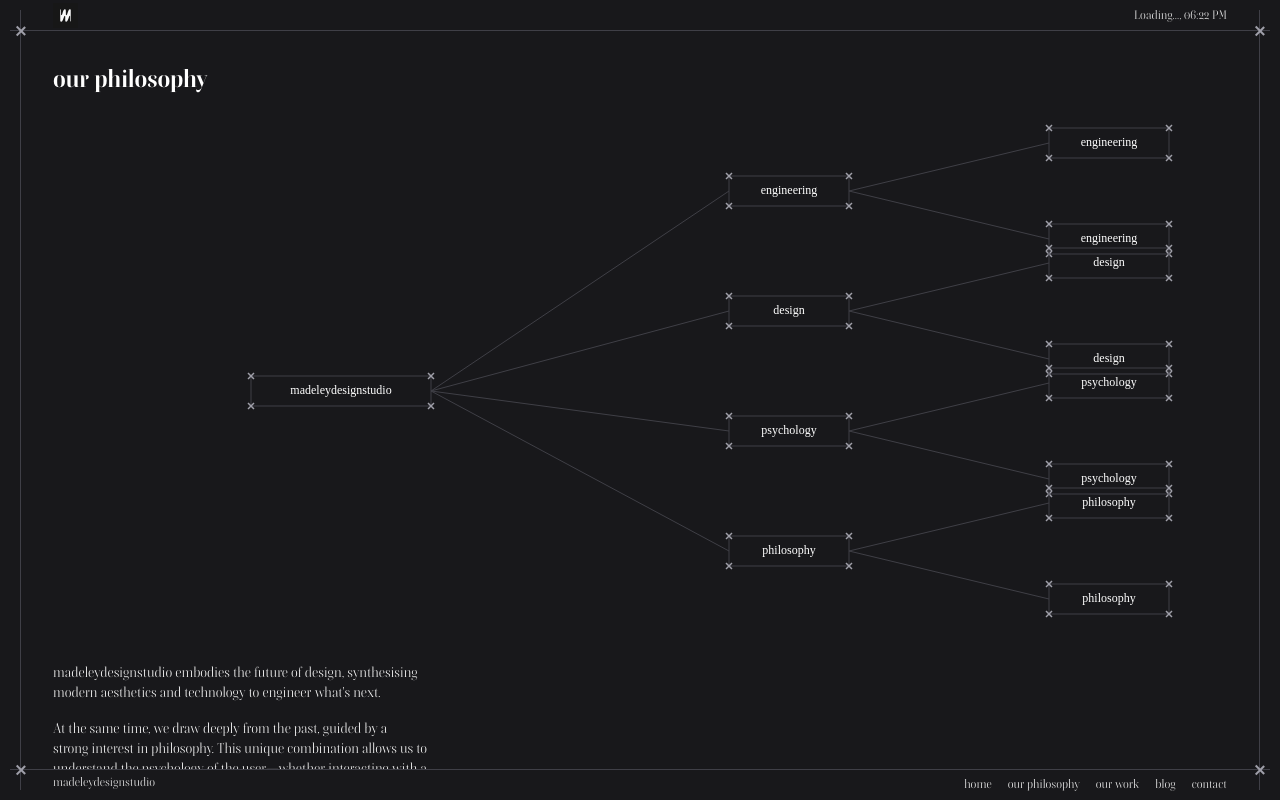
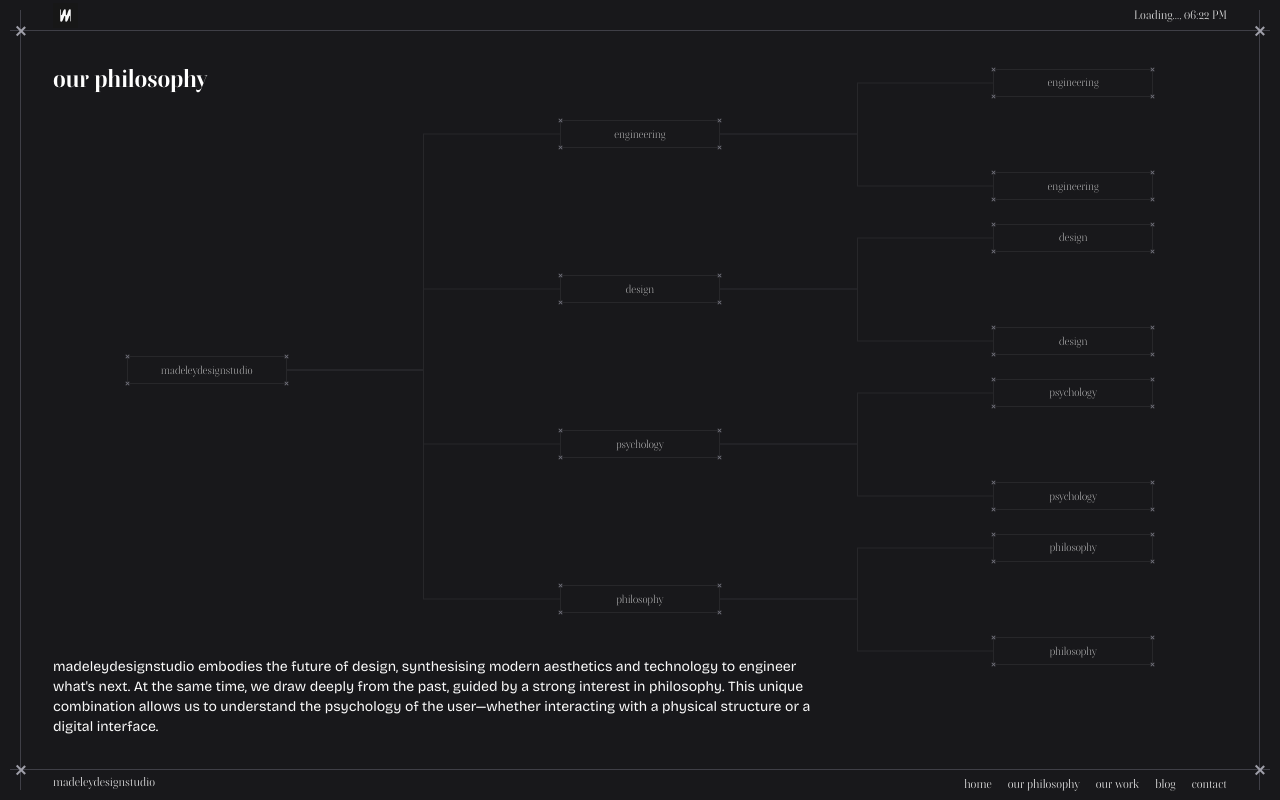
Before and after one commit to madeleydesignstudio/madeleydesignstudio, a Next.js app: page /our-philosophy in a window 1280 px wide. Built offline with nearby package versions, Linux system fonts and the light colour scheme; no server answers.

Commit message:
added bg

```diff
--- a/src/app/globals.css
+++ b/src/app/globals.css
@@ -1,4 +1,10 @@
 @import "tailwindcss";
+
+@theme inline {
+  --font-sans: var(--font-inter);
+  --font-boska: var(--font-boska);
+  --font-bricolage: var(--font-bricolage);
+}
 
 @layer base {
   html {
@@ -7,12 +13,5 @@
 
   body {
     @apply bg-zinc-900;
-    font-family: var(--font-boska);
   }
 }
-
-@layer utilities {
-  .will-change-transform {
-    will-change: transform;
-  }
-}
--- a/src/app/our-philosophy/page.tsx
+++ b/src/app/our-philosophy/page.tsx
@@ -1,9 +1,8 @@
 "use client";
 
-import { useEffect, useRef, useState } from "react";
+import { useEffect, useState } from "react";
 
 export default function OurPhilosophy() {
-  const canvasRef = useRef<HTMLCanvasElement>(null);
   const [windowSize, setWindowSize] = useState({
     width: typeof window !== "undefined" ? window.innerWidth : 1200,
     height: typeof window !== "undefined" ? window.innerHeight : 800,
@@ -21,248 +20,193 @@ export default function OurPhilosophy() {
     return () => window.removeEventListener("resize", handleResize);
   }, []);
 
-  useEffect(() => {
-    if (!canvasRef.current) return;
+  // Define node component with corner crosses
+  const Node = ({
+    text,
+    style,
+  }: {
+    text: string;
+    style: React.CSSProperties;
+  }) => (
+    <div className="absolute" style={style}>
+      <div className="relative border border-zinc-800 flex items-center justify-center w-full h-full">
+        <span className="text-[11px] text-white font-boska font-light">
+          {text}
+        </span>
 
-    const canvas = canvasRef.current;
-    const ctx = canvas.getContext("2d");
-    if (!ctx) return;
-
-    // Get the device pixel ratio
-    const dpr = window.devicePixelRatio || 1;
-
-    // Set the actual size in memory (scaled for DPI)
-    const displayWidth = windowSize.width;
-    const displayHeight = windowSize.height;
-    canvas.width = displayWidth * dpr;
-    canvas.height = displayHeight * dpr;
-
-    // Scale all drawing operations by the dpr
-    ctx.scale(dpr, dpr);
-
-    // Set CSS size
-    canvas.style.width = `${displayWidth}px`;
-    canvas.style.height = `${displayHeight}px`;
-
-    // Clear canvas
-    ctx.fillStyle = "#18181B";
-    ctx.fillRect(0, 0, displayWidth, displayHeight);
-
-    // Define nodes
-    const nodes = [
-      {
-        id: "studio",
-        text: "madeleydesignstudio",
-        x: displayWidth * 0.25,
-        y: displayHeight * 0.45,
-        width: 180,
-        height: 30,
-      },
-      {
-        id: "engineering",
-        text: "engineering",
-        x: displayWidth * 0.6,
-        y: displayHeight * 0.2,
-        width: 120,
-        height: 30,
-      },
-      {
-        id: "design",
-        text: "design",
-        x: displayWidth * 0.6,
-        y: displayHeight * 0.35,
-        width: 120,
-        height: 30,
-      },
-      {
-        id: "psychology",
-        text: "psychology",
-        x: displayWidth * 0.6,
-        y: displayHeight * 0.5,
-        width: 120,
-        height: 30,
-      },
-      {
-        id: "philosophy",
-        text: "philosophy",
-        x: displayWidth * 0.6,
-        y: displayHeight * 0.65,
-        width: 120,
-        height: 30,
-      },
-    ];
-
-    // Create 2 sub-nodes for each category
-    const subNodeCategories = [
-      "engineering",
-      "design",
-      "psychology",
-      "philosophy",
-    ];
-
-    // Define the node type
-    type Node = {
-      id: string;
-      text: string;
-      x: number;
-      y: number;
-      width: number;
-      height: number;
-    };
-
-    // Create a record of category to node array
-    const subNodesMap: Record<string, Node[]> = {};
-
-    subNodeCategories.forEach((category, categoryIndex) => {
-      const parentNode = nodes[categoryIndex + 1]; // +1 because first node is studio
-      const subNodes: Node[] = [];
-
-      for (let i = 0; i < 2; i++) {
-        subNodes.push({
-          id: `${category}-${i}`,
-          text: category,
-          x: displayWidth * 0.85,
-          y: parentNode.y - displayHeight * 0.06 + i * displayHeight * 0.12,
-          width: 120,
-          height: 30,
-        });
-      }
-
-      subNodesMap[category] = subNodes;
-    });
-
-    // Draw connections
-    ctx.strokeStyle = "#3F3F47";
-    ctx.lineWidth = 1;
-
-    // Connect studio to main branches
-    nodes.slice(1).forEach((node) => {
-      drawConnection(ctx, nodes[0], node);
-    });
-
-    // Connect each category to its sub-nodes
-    subNodeCategories.forEach((category, index) => {
-      const parentNode = nodes[index + 1];
-      subNodesMap[category].forEach((subNode) => {
-        drawConnection(ctx, parentNode, subNode);
-      });
-    });
-
-    // Draw nodes
-    ctx.font = '12px "Boska", serif';
-    ctx.textAlign = "center";
-    ctx.textBaseline = "middle";
-
-    // Draw main nodes
-    nodes.forEach((node) => {
-      drawNode(ctx, node);
-    });
-
-    // Draw all sub-nodes
-    subNodeCategories.forEach((category) => {
-      subNodesMap[category].forEach((subNode) => {
-        drawNode(ctx, subNode);
-      });
-    });
-
-    // Removed title and description drawing code from the canvas
-  }, [windowSize]);
-
-  function drawNode(
-    ctx: CanvasRenderingContext2D,
-    node: { x: number; y: number; width: number; height: number; text: string }
-  ) {
-    ctx.strokeStyle = "#3f3f46";
-    ctx.lineWidth = 1;
-    ctx.strokeRect(
-      node.x - node.width / 2,
-      node.y - node.height / 2,
-      node.width,
-      node.height
-    );
-
-    const corners = [
-      { x: node.x - node.width / 2, y: node.y - node.height / 2 },
-      { x: node.x + node.width / 2, y: node.y - node.height / 2 },
-      { x: node.x - node.width / 2, y: node.y + node.height / 2 },
-      { x: node.x + node.width / 2, y: node.y + node.height / 2 },
-    ];
-
-    corners.forEach((corner) => {
-      ctx.save();
-      ctx.translate(corner.x, corner.y);
-
-      ctx.beginPath();
-      ctx.moveTo(-3, -3);
-      ctx.lineTo(3, 3);
-      ctx.strokeStyle = "#9F9FA9";
-      ctx.lineWidth = 1.5;
-      ctx.stroke();
-
-      ctx.beginPath();
-      ctx.moveTo(3, -3);
-      ctx.lineTo(-3, 3);
-      ctx.stroke();
-
-      ctx.restore();
-    });
-
-    ctx.fillStyle = "#ffffff";
-    ctx.font = '12px "Boska", serif';
-    ctx.textAlign = "center";
-    ctx.textBaseline = "middle";
-    ctx.fillText(node.text, node.x, node.y);
-  }
-
-  function drawConnection(
-    ctx: CanvasRenderingContext2D,
-    from: { x: number; y: number; width: number; height: number },
-    to: { x: number; y: number; width: number; height: number }
-  ) {
-    const startX = from.x + from.width / 2;
-    const startY = from.y;
-    const endX = to.x - to.width / 2;
-    const endY = to.y;
-
-    // Update connection line color to match web-border
-    ctx.strokeStyle = "#3f3f46"; // zinc-700 equivalent
-    ctx.lineWidth = 1;
-    ctx.beginPath();
-    ctx.moveTo(startX, startY);
-    ctx.lineTo(endX, endY);
-    ctx.stroke();
-
-    // Remove crosses at connection points - no additional elements needed here
-  }
-
-  const descriptionLines = [
-    "madeleydesignstudio embodies the future of design, synthesising",
-    "modern aesthetics and technology to engineer what's next.",
-    "",
-    "At the same time, we draw deeply from the past, guided by a",
-    "strong interest in philosophy. This unique combination allows us to",
-    "understand the psychology of the user—whether interacting with a",
-    "physical structure or a digital interface.",
-  ];
+        {/* Corner crosses */}
+        <div className="absolute -top-[2px] -left-[2px] w-[3px] h-[3px] flex items-center justify-center">
+          <div className="absolute w-[1px] h-[5px] rotate-45 bg-zinc-500"></div>
+          <div className="absolute w-[1px] h-[5px] -rotate-45 bg-zinc-500"></div>
+        </div>
+        <div className="absolute -top-[2px] -right-[2px] w-[3px] h-[3px] flex items-center justify-center">
+          <div className="absolute w-[1px] h-[5px] rotate-45 bg-zinc-500"></div>
+          <div className="absolute w-[1px] h-[5px] -rotate-45 bg-zinc-500"></div>
+        </div>
+        <div className="absolute -bottom-[2px] -left-[2px] w-[3px] h-[3px] flex items-center justify-center">
+          <div className="absolute w-[1px] h-[5px] rotate-45 bg-zinc-500"></div>
+          <div className="absolute w-[1px] h-[5px] -rotate-45 bg-zinc-500"></div>
+        </div>
+        <div className="absolute -bottom-[2px] -right-[2px] w-[3px] h-[3px] flex items-center justify-center">
+          <div className="absolute w-[1px] h-[5px] rotate-45 bg-zinc-500"></div>
+          <div className="absolute w-[1px] h-[5px] -rotate-45 bg-zinc-500"></div>
+        </div>
+      </div>
+    </div>
+  );
 
   return (
-    <div className="w-full h-full">
-      <div className="relative">
-        {/* Title as HTML */}
+    <div className="w-full h-full ">
+      <div className="relative w-full h-full overflow-hidden">
+        {/* Title */}
         <h1 className="absolute top-8 left-8 text-2xl font-bold text-white font-boska">
           our philosophy
         </h1>
 
-        {/* Canvas with diagram */}
-        <canvas ref={canvasRef} className="w-full h-full" />
+        {/* Studio Node */}
+        <Node
+          text="madeleydesignstudio"
+          style={{
+            left: "15%",
+            top: "46%",
+            transform: "translate(-50%, -50%)",
+            width: "160px",
+            height: "28px",
+          }}
+        />
 
-        {/* Description text as HTML */}
-        <div className="absolute bottom-8 left-8 text-white text-sm font-boska">
-          {descriptionLines.map((line, index) => (
-            <p key={index} className={line === "" ? "h-4" : ""}>
-              {line}
-            </p>
-          ))}
+        {/* Main Category Nodes */}
+        {[
+          { text: "engineering", top: "14%" },
+          { text: "design", top: "35%" },
+          { text: "psychology", top: "56%" },
+          { text: "philosophy", top: "77%" },
+        ].map((category, index) => (
+          <div key={`category-${index}`}>
+            {/* Category Node */}
+            <Node
+              text={category.text}
+              style={{
+                left: "50%",
+                top: category.top,
+                transform: "translate(-50%, -50%)",
+                width: "160px",
+                height: "28px",
+              }}
+            />
+
+            {/* Horizontal line from Studio */}
+            <div
+              className="absolute border-t border-zinc-800"
+              style={{
+                left: "calc(15% + 80px)",
+                top: "46%",
+                width: "calc((50% - 15% - 160px) / 2)",
+                height: "1px",
+                transform: "translateY(-50%)",
+              }}
+            ></div>
+
+            {/* Vertical line connecting to category */}
+            <div
+              className="absolute border-l border-zinc-800"
+              style={{
+                left: "calc(15% + 80px + ((50% - 15% - 160px) / 2))",
+                top: category.top < "46%" ? category.top : "46%",
+                height:
+                  category.top < "46%"
+                    ? `calc(46% - ${category.top})`
+                    : `calc(${category.top} - 46%)`,
+                width: "1px",
+              }}
+            ></div>
+
+            {/* Horizontal line to category node */}
+            <div
+              className="absolute border-t border-zinc-800"
+              style={{
+                left: "calc(15% + 80px + ((50% - 15% - 160px) / 2))",
+                top: category.top,
+                width: "calc((50% - 15% - 160px) / 2)",
+                height: "1px",
+                transform: "translateY(-50%)",
+              }}
+            ></div>
+
+            {/* Sub-nodes for each category */}
+            {[0, 1].map((subIndex) => (
+              <div key={`sub-${index}-${subIndex}`}>
+                {/* Sub-node */}
+                <Node
+                  text={category.text}
+                  style={{
+                    left: "85%",
+                    top: `calc(${index * 21}% + ${
+                      subIndex === 0 ? "7%" : "21%"
+                    })`,
+                    transform: "translate(-50%, -50%)",
+                    width: "160px",
+                    height: "28px",
+                  }}
+                />
+
+                {/* Horizontal line from Category */}
+                <div
+                  className="absolute border-t border-zinc-800"
+                  style={{
+                    left: "calc(50% + 80px)",
+                    top: category.top,
+                    width: "calc((85% - 50% - 160px) / 2)",
+                    height: "1px",
+                    transform: "translateY(-50%)",
+                  }}
+                ></div>
+
+                {/* Vertical line from category to subnode */}
+                <div
+                  className="absolute border-l border-zinc-800"
+                  style={{
+                    left: "calc(50% + 80px + ((85% - 50% - 160px) / 2))",
+                    top:
+                      subIndex === 0
+                        ? `calc(${index * 21}% + 7%)`
+                        : category.top,
+                    height:
+                      subIndex === 0
+                        ? `calc(${category.top} - (${index * 21}% + 7%))`
+                        : `calc((${index * 21}% + 21%) - ${category.top})`,
+                    width: "1px",
+                  }}
+                ></div>
+
+                {/* Horizontal line to sub-node */}
+                <div
+                  className="absolute border-t border-zinc-800"
+                  style={{
+                    left: "calc(50% + 80px + ((85% - 50% - 160px) / 2))",
+                    top: `calc(${index * 21}% + ${
+                      subIndex === 0 ? "7%" : "21%"
+                    })`,
+                    width: "calc((85% - 50% - 160px) / 2)",
+                    height: "1px",
+                    transform: "translateY(-50%)",
+                  }}
+                ></div>
+              </div>
+            ))}
+          </div>
+        ))}
+
+        {/* Description text */}
+        <div className="absolute bottom-8 left-8 ">
+          <p className="text-sm font-bricolage text-zinc-50 max-w-3xl">
+            madeleydesignstudio embodies the future of design, synthesising
+            modern aesthetics and technology to engineer what's next. At the
+            same time, we draw deeply from the past, guided by a strong interest
+            in philosophy. This unique combination allows us to understand the
+            psychology of the user—whether interacting with a physical structure
+            or a digital interface.
+          </p>
         </div>
       </div>
     </div>
--- a/src/app/page.tsx
+++ b/src/app/page.tsx
@@ -1,3 +1,23 @@
 export default function Home() {
-  return <div>Hello</div>;
+  return (
+    <div className="w-full h-screen ">
+      <div className="p-2 h-full overflow-auto">
+        <div className=" w-full">
+          <h1 className="font-boska text-9xl text-zinc-50">
+            madeleydesignstudio
+          </h1>
+          <div className="flex justify-end">
+            <p className="font-bricolage text-md max-w-3xl text-zinc-50 font-light">
+              We are madeleydesignstudio — We specialise in creative
+              engineering, engineering, transforming complex challenges into
+              tangible realities swiftly, elegantly, and with technical
+              precision. Guided by your vision and our engineering ingenuity, we
+              create solutions that are one-of-a-kind, impactful, and a
+              testament to innovative thinking made real.
+            </p>
+          </div>
+        </div>
+      </div>
+    </div>
+  );
 }
--- a/src/components/bottom-nav.tsx
+++ b/src/components/bottom-nav.tsx
@@ -3,7 +3,7 @@ import React from "react";
 
 const BottomNav = () => {
   return (
-    <div className="w-full h-full flex justify-between items-center px-8 text-xs text-center text-zinc-50">
+    <div className="w-full h-full flex justify-between items-center px-8 text-xs text-center text-zinc-50 font-boska">
       <div className="mb-1">
         <h1>madeleydesignstudio</h1>
       </div>
--- a/src/components/header.tsx
+++ b/src/components/header.tsx
@@ -51,7 +51,7 @@ const Header = () => {
   }, []);
 
   return (
-    <div className="w-full h-full flex justify-between items-center px-8 text-zinc-50 text-xs ">
+    <div className="w-full h-full flex justify-between items-center px-8 text-zinc-50 text-xs font-boska">
       <div>
         <Image src="/logo.png" alt="logo" width={25} height={25} />
       </div>
--- a/tailwind.config.ts
+++ b/tailwind.config.ts
@@ -10,6 +10,7 @@ const config: Config = {
     fontFamily: {
       sans: ["system-ui", "sans-serif"],
       boska: ["var(--font-boska)"],
+      bricolage: ["var(--font-bricolage)"],
     },
     extend: {},
   },
```
Also changed, not shown: src/app/fonts.ts (+8 -0 lines), src/app/layout.tsx (+5 -2 lines), src/app/our-work/page.tsx (+21 -6 lines), src/components/project-box.tsx (deleted, +0 -67 lines).
